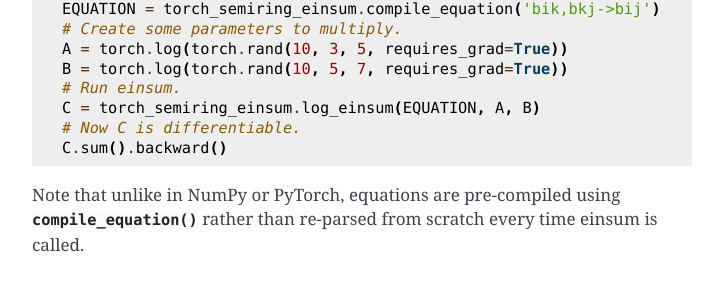
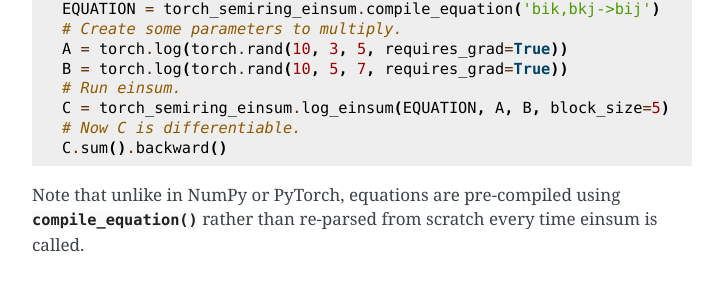
Before and after one commit to bdusell/semiring-einsum, a Sphinx documentation site: the page built from docs/index.rst, in a window 1280 px wide and 900 px high, scrolled down 1229 px. Shown: the part 161-452 px from the top of the window, without its empty margins (388-1111 px from the left). Built offline with Sphinx 7.4.7, drawn with Linux system fonts in a browser that asks for light colours; cross-references to code outside the pages are shown as plain code.

Commit message:
Add `block_size` to example in docs.
Fixes #2

```diff
--- a/docs/index.rst
+++ b/docs/index.rst
@@ -78,7 +78,7 @@
    A = torch.log(torch.rand(10, 3, 5, requires_grad=True))
    B = torch.log(torch.rand(10, 5, 7, requires_grad=True))
    # Run einsum.
-   C = torch_semiring_einsum.log_einsum(EQUATION, A, B)
+   C = torch_semiring_einsum.log_einsum(EQUATION, A, B, block_size=5)
    # Now C is differentiable.
    C.sum().backward()
 
```
